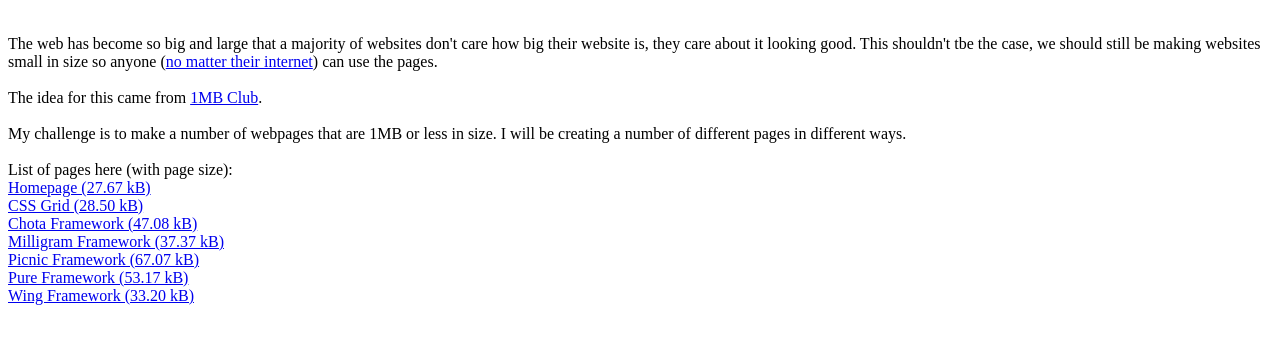
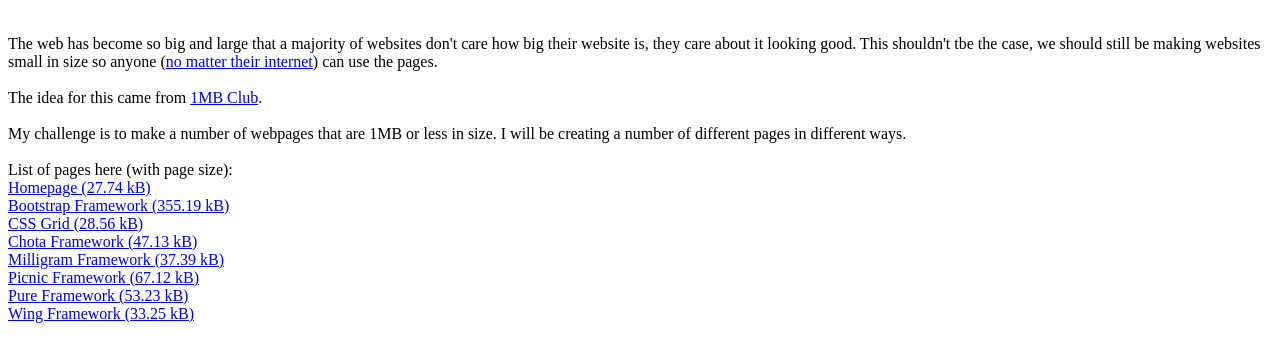
Before and after one commit to gregoryhammond/1mb-pages, a plain HTML site: page index.html in a window 1280 px wide. Shown: the part 79-440 px from the top of the page. Drawn offline with Linux system fonts and the light colour scheme.

Commit message:
Add bootstrap page and updated page sizes.

```diff
--- a/index.html
+++ b/index.html
@@ -31,19 +31,21 @@
         <br> <br>
         List of pages here (with page size):
         <br>
-        <a href="index.html">Homepage (27.67 kB)</a>
+        <a href="index.html">Homepage (27.74 kB)</a>
         <br>
-        <a href="css-grid.html">CSS Grid (28.50 kB)</a>
+        <a href="bootstrap-framework.html">Bootstrap Framework (355.19 kB)</a>
         <br>
-        <a href="chota-framework.html">Chota Framework (47.08 kB)</a>
+        <a href="css-grid.html">CSS Grid (28.56 kB)</a>
         <br>
-        <a href="milligram-framework.html">Milligram Framework (37.37 kB)</a>
+        <a href="chota-framework.html">Chota Framework (47.13 kB)</a>
         <br>
-        <a href="picnic-framework.html">Picnic Framework (67.07 kB)</a>
+        <a href="milligram-framework.html">Milligram Framework (37.39 kB)</a>
         <br>
-        <a href="pure-framework.html">Pure Framework (53.17 kB)</a>
+        <a href="picnic-framework.html">Picnic Framework (67.12 kB)</a>
         <br>
-        <a href="wing-framework.html">Wing Framework (33.20 kB)</a>
+        <a href="pure-framework.html">Pure Framework (53.23 kB)</a>
+        <br>
+        <a href="wing-framework.html">Wing Framework (33.25 kB)</a>
     </p>
 
 </body>
```
